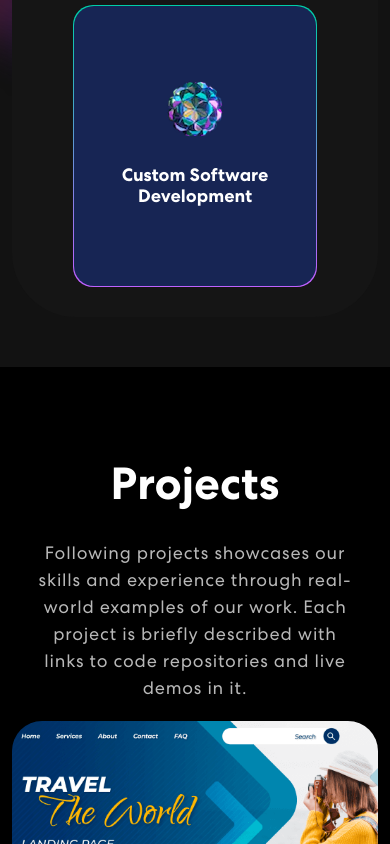
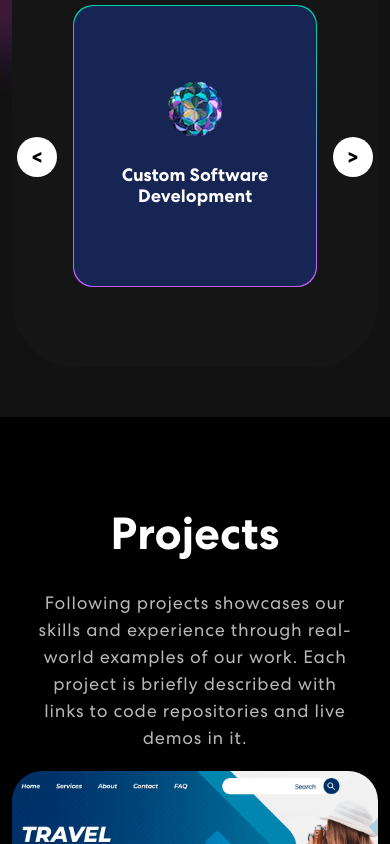
Before and after one commit to thehamzza/Graysol-Web-App, a React (Create React App) app: page / in a window 390 px wide. Shown: the part 1620-2464 px from the top of the page. Built offline with nearby package versions, Linux system fonts and the light colour scheme.

Commit message:
Added changes for services buttons

```diff
--- a/src/App.css
+++ b/src/App.css
@@ -933,8 +933,12 @@ Media Queries for tabs and mobile devices
     width: 100%;
   }
 
-  .custom-button-group{
-    display: none !important;
+  .custom-button-group .prev{
+    margin-left: -25px !important;
+  }
+  .custom-button-group .next{
+    margin-right: -25px !important;
+
   }
 
   .skill-slider-item{
```
